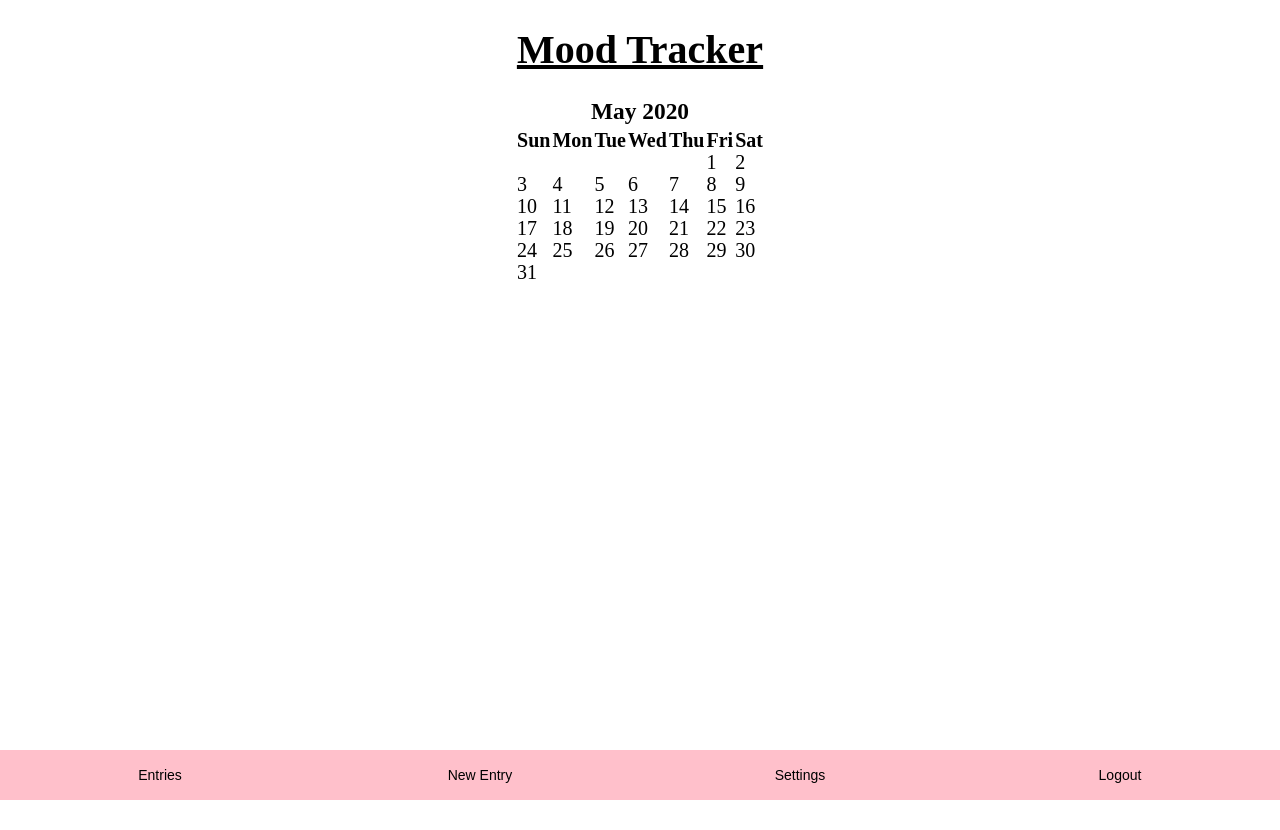
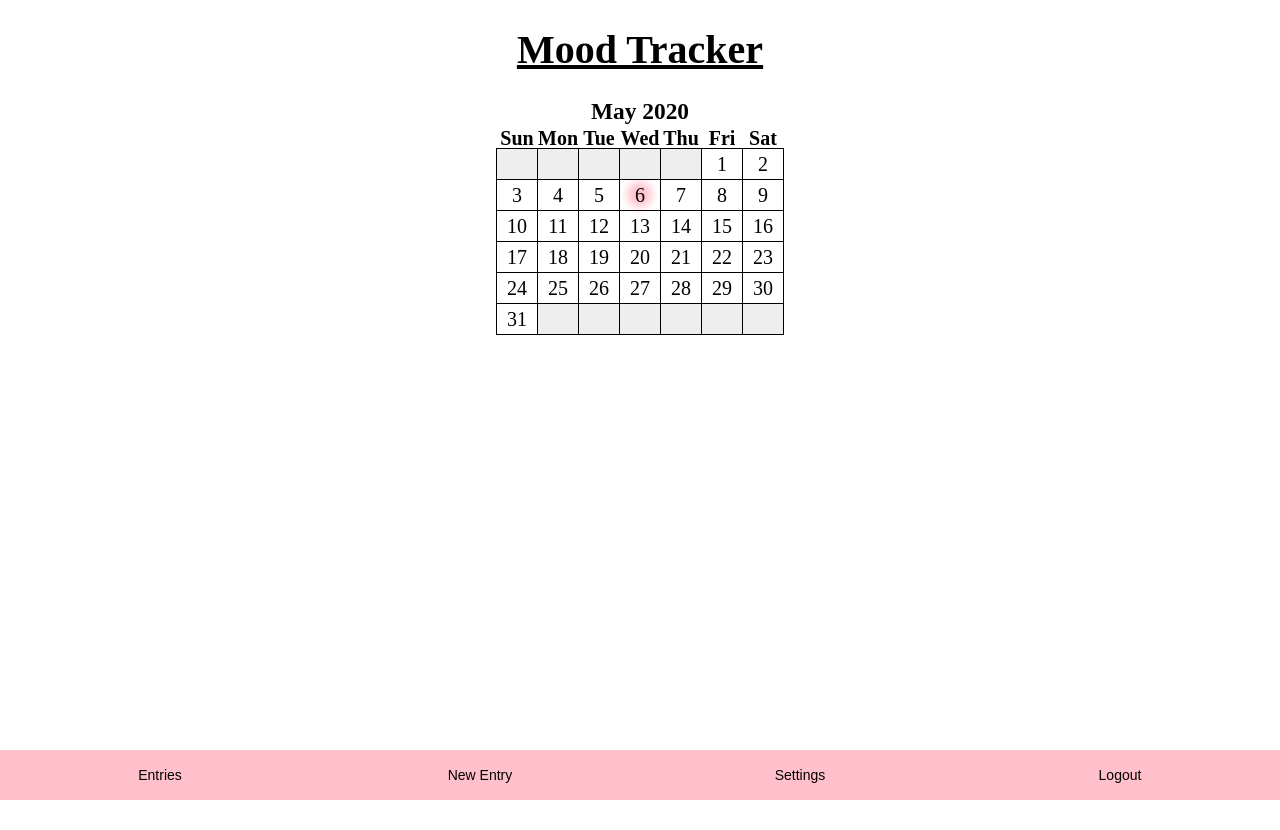
Before and after one commit to AwrenNuit/mood-tracker, a React (Create React App) app: page /home in a window 1280 px wide. Built offline with nearby package versions, Linux system fonts and the light colour scheme; no server answers; a web font is replaced by a local one.

Commit message:
basic table styling, indicator for today, updated calendar generation logic

```diff
--- a/src/components/HomeCalendar/HomeCalendar.css
+++ b/src/components/HomeCalendar/HomeCalendar.css
@@ -0,0 +1,28 @@
+#calendar-table {
+  border-collapse: collapse;
+  text-align: center;
+}
+
+#calendar-table td {
+  border: 1px solid black;
+  padding: 5px;
+  position: relative;
+  width: 30px;
+}
+
+.calendar-empty-cell {
+  background-color: #eee;
+}
+
+.calendar-today::before {
+  background-color: #ffc0cb;
+  border-radius: 50%;
+  content: '';
+  filter: blur(4px);
+  height: 25px;
+  left: 7px;
+  position: absolute;
+  top: 2px;
+  width: 25px;
+  z-index: -1;
+}
--- a/src/components/HomeCalendar/HomeCalendar.js
+++ b/src/components/HomeCalendar/HomeCalendar.js
@@ -19,15 +19,17 @@ export default function HomeCalendar(props) {
       let cells = [];
       for(let j=0; j<7; j++) {
         if(i === 0 && j < firstOfTheMonth) {
-          cells.push(<td key={j}></td>);
+          cells.push(<td key={j} className="calendar-empty-cell"></td>);
         }
         else if(dateOfTheMonth > (32 - new Date(year, props.month, 32).getDate())) {
-          break;
+          cells.push(<td key={j} className="calendar-empty-cell"></td>)
         }
         else {
-          cells.push(<td key={j}>{dateOfTheMonth}</td>);
-          if(dateOfTheMonth === moDate && year === moYear && month === moMonth) {
-            // add class to highlight/outline today's date
+          if(dateOfTheMonth === moDate && year === moYear && props.month === moMonth) {
+            cells.push(<td key={j} className="calendar-today">{dateOfTheMonth}</td>);
+          }
+          else {
+            cells.push(<td key={j}>{dateOfTheMonth}</td>);
           }
           dateOfTheMonth++;
         }
@@ -40,7 +42,7 @@ export default function HomeCalendar(props) {
   return(
     <center>
       <h3>{month} {year}</h3>
-      <table>
+      <table id="calendar-table">
         <thead>
           <tr>
             <th>Sun</th>
```
